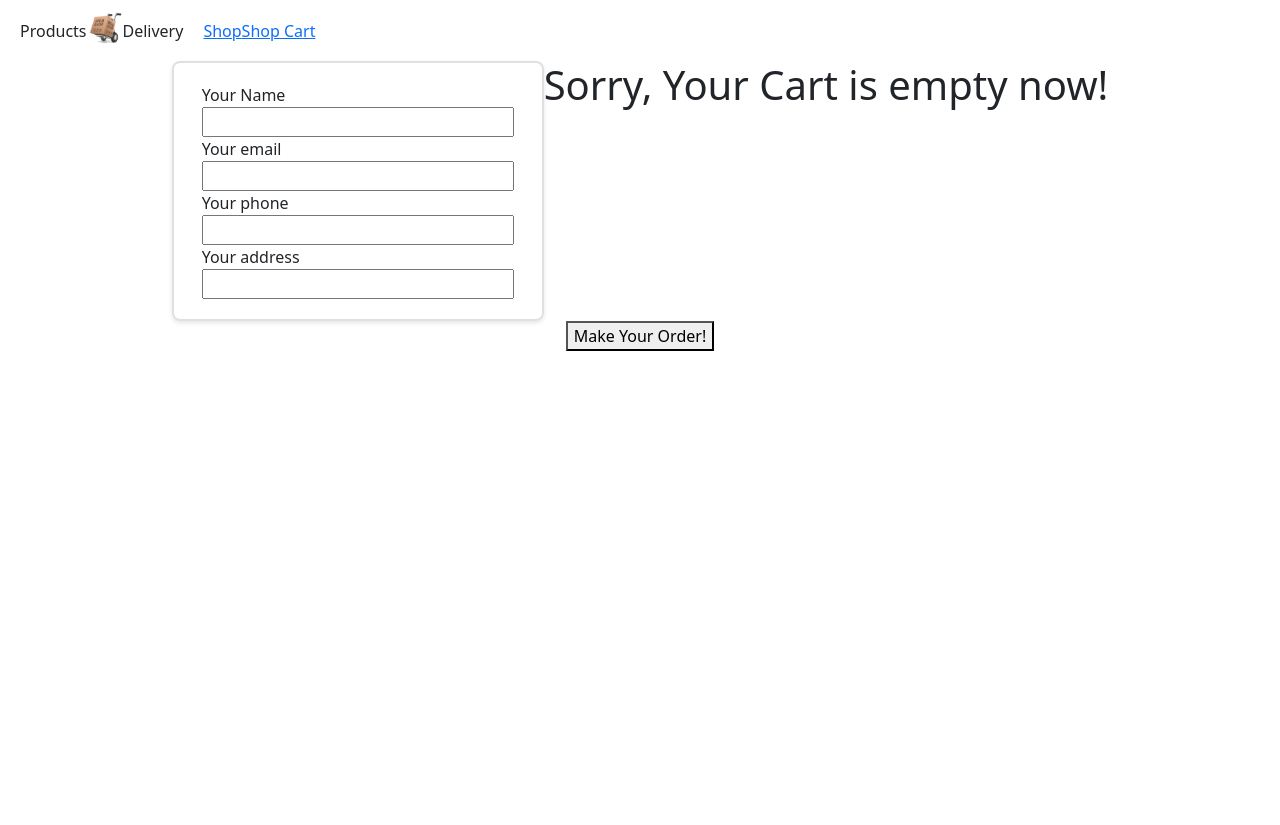
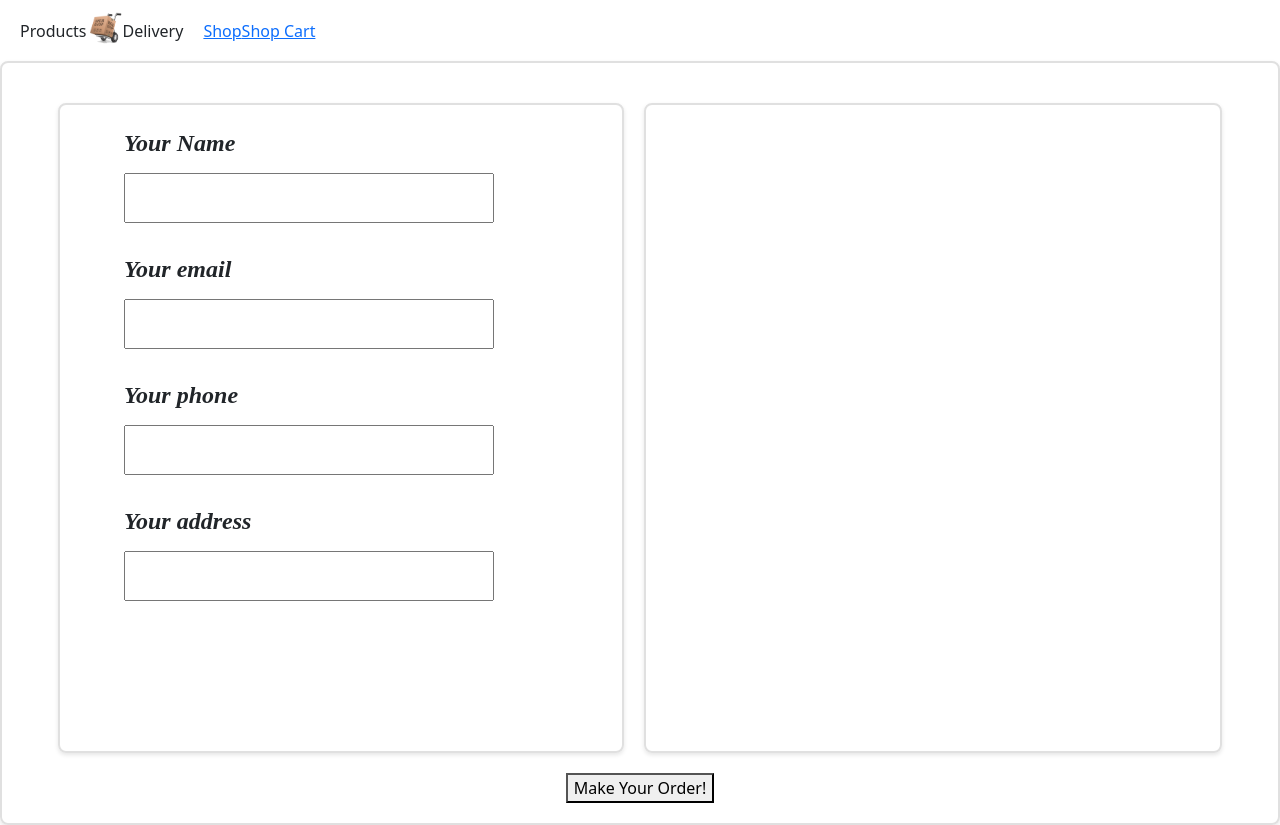
Before and after one commit to Oleksandr-Berd/the-food-delivery-shop, a React (Create React App) app: page /shoppingCart in a window 1280 px wide. Before the commit the page ends 800 px from the top, so only its background shows below. Built offline with nearby package versions, Linux system fonts and the light colour scheme.

Commit message:
styling form and add react vizualizes

```diff
--- a/package.json
+++ b/package.json
@@ -16,6 +16,7 @@
     "react-router-dom": "^6.11.2",
     "react-scripts": "5.0.1",
     "react-toastify": "^9.1.3",
+    "react-virtualized": "^9.22.5",
     "styled-components": "^5.3.11",
     "web-vitals": "^2.1.4",
     "yup": "^1.2.0"
--- a/src/Components/ShopCartItem/ShopCartItem.jsx
+++ b/src/Components/ShopCartItem/ShopCartItem.jsx
@@ -1,9 +1,15 @@
-const ShopCartItem = ({id, name, image, price}) => {
-    return (<li>
-        <img src={image} alt={name} />
-        <h3>{name}</h3>
-        <p>{price}</p>
-    </li> );
+import * as SC from "./ShopCartItemStyle"
+
+const ShopCartItem = ({ id, name, image, price }) => {
+    return (
+      <SC.Item>
+        <SC.Image src={image} alt={name} />
+        <SC.TextContainer>
+          <h3>{name}</h3>
+          <p>Price: {price}</p>
+        </SC.TextContainer>
+      </SC.Item>
+    );
 }
 
 export default ShopCartItem;
--- /dev/null
+++ b/src/Components/ShopCartItem/ShopCartItemStyle.js
@@ -0,0 +1,28 @@
+import styled from "styled-components"
+
+export const Item = styled.li`
+  display: flex;
+  flex-direction: row;
+  align-items: center;
+
+  padding-top: ${(props) => props.theme.spacing[5] + "px"};
+  padding-bottom: ${(props) => props.theme.spacing[5] + "px"};
+  padding-right: ${(props) => props.theme.spacing[7] + "px"};
+  padding-left: ${(props) => props.theme.spacing[7] + "px"};
+  margin-bottom: ${(props) => props.theme.spacing[7] + "px"};
+
+
+
+  border: 2px solid #e0e0e0;
+  border-radius: 8px;
+  box-shadow: 0 2px 4px rgba(0, 0, 0, 0.1);
+`;
+
+export const Image = styled.img`
+  height: ${(props) => props.theme.spacing[11] + "px"};
+  margin-right: ${(props) => props.theme.spacing[5] + "px"};
+`;
+
+export const TextContainer = styled.div`
+text-align: left;
+`
--- a/src/Components/ShopCartList/ShopCartList.jsx
+++ b/src/Components/ShopCartList/ShopCartList.jsx
@@ -1,4 +1,5 @@
 import { useContext } from "react";
+import * as SC from "./ShopcartListStyle";
 import productsCartContext from "../../context/productsCartContext";
 import ShopCartItem from "../ShopCartItem/ShopCartItem";
 
@@ -8,26 +9,25 @@ const { chosenProducts, productsCart } = useContext(productsCartContext);
       ? chosenProducts.filter(({ idMeal }) => productsCart.includes(idMeal))
         : null;
 
+  const listHeight = window.innerHeight - 150;
+
       return (
-        <div>
-          <ul>
-            {!!formedProducts && formedProducts.length > 0 ? (
-              formedProducts.map(({ strMeal, strMealThumb, idMeal, price }) => (
-                <ShopCartItem
-                  key={idMeal}
-                  id={idMeal}
-                  image={strMealThumb}
-                  price={price}
-                  name={strMeal}
-                />
-              ))
-            ) : (
-              <>
-                <h1>Sorry, Your Cart is empty now!</h1>
-              </>
-            )}
-          </ul>
-        </div>
+        <SC.CustomList
+          width={600}
+          height={listHeight}
+          rowCount={formedProducts.length}
+          rowHeight={200}
+          rowRenderer={({ index, key, style }) => (
+            <div key={key} style={style}>
+              <ShopCartItem
+                id={formedProducts[index].idMeal}
+                image={formedProducts[index].strMealThumb}
+                price={formedProducts[index].price}
+                name={formedProducts[index].strMeal}
+              />
+            </div>
+          )}
+        />
       );
 }
 
--- /dev/null
+++ b/src/Components/ShopCartList/ShopcartListStyle.js
@@ -0,0 +1,14 @@
+import styled from "styled-components";
+import { List } from "react-virtualized";
+
+
+export const CustomList = styled(List)`
+  padding-top: ${(props) => props.theme.spacing[3] + "px"};
+  padding-right: ${(props) => props.theme.spacing[7] + "px"};
+  padding-left: ${(props) => props.theme.spacing[7] + "px"};
+  margin-left: ${(props) => props.theme.spacing[5] + "px"};
+
+  border: 2px solid #e0e0e0;
+  border-radius: 8px;
+  box-shadow: 0 2px 4px rgba(0, 0, 0, 0.1);
+`;
--- a/src/Components/ShopCartOrderForm/ShopCartOrderForm.jsx
+++ b/src/Components/ShopCartOrderForm/ShopCartOrderForm.jsx
@@ -40,7 +40,7 @@ const ShopCartOrderForm = () => {
         <SC.FormContainer>
           <SC.GeneralInputContainer>
             <SC.InputContainer>
-              <label htmlFor="name">Your Name</label>
+              <SC.Label htmlFor="name">Your Name</SC.Label>
               <SC.Input
                 id="name"
                 name="name"
@@ -54,8 +54,8 @@ const ShopCartOrderForm = () => {
               ) : null}
             </SC.InputContainer>
             <SC.InputContainer>
-              <label htmlFor="email">Your email</label>
-              <input
+              <SC.Label htmlFor="email">Your email</SC.Label>
+              <SC.Input
                 id="email"
                 name="email"
                 value={formik.values.email}
@@ -68,8 +68,8 @@ const ShopCartOrderForm = () => {
               ) : null}
             </SC.InputContainer>
             <SC.InputContainer>
-              <label htmlFor="phone">Your phone</label>
-              <input
+              <SC.Label htmlFor="phone">Your phone</SC.Label>
+              <SC.Input
                 id="phone"
                 name="phone"
                 value={formik.values.phone}
@@ -81,9 +81,10 @@ const ShopCartOrderForm = () => {
               {formik.errors.phone ? (
                 <div name="name">{formik.errors.phone}</div>
               ) : null}
+            </SC.InputContainer>
             <SC.InputContainer>
-                <label htmlFor="address">Your address</label>
-                <input
+              <SC.Label htmlFor="address">Your address</SC.Label>
+              <SC.Input
                 id="address"
                 name="address"
                 value={formik.values.address}
@@ -95,7 +96,6 @@ const ShopCartOrderForm = () => {
                 <div name="address">{formik.errors.address}</div>
               ) : null}
             </SC.InputContainer>
-            </SC.InputContainer>
           </SC.GeneralInputContainer>
           <ShopCartList />
         </SC.FormContainer>
--- a/src/Components/ShopCartOrderForm/ShopCartOrderStyle.js
+++ b/src/Components/ShopCartOrderForm/ShopCartOrderStyle.js
@@ -8,23 +8,6 @@ export const PageContainer = styled.div`
 
 
 export const Form = styled.form`
-  /* padding-top: ${(props) => props.theme.spacing[5] + "px"};
-  padding-bottom: ${(props) => props.theme.spacing[5] + "px"};
-  padding-right: ${(props) => props.theme.spacing[7] + "px"};
-  padding-left: ${(props) => props.theme.spacing[7] + "px"};
-
-  border: 2px solid #e0e0e0;
-  border-radius: 8px;
-  box-shadow: 0 2px 4px rgba(0, 0, 0, 0.1); */
-`;
-
-export const FormContainer = styled.div`
-  display: flex;
-  flex-direction: row;
-  justify-content: center;
-`;
-
-export const GeneralInputContainer = styled.div`
   padding-top: ${(props) => props.theme.spacing[5] + "px"};
   padding-bottom: ${(props) => props.theme.spacing[5] + "px"};
   padding-right: ${(props) => props.theme.spacing[7] + "px"};
@@ -35,15 +18,55 @@ export const GeneralInputContainer = styled.div`
   box-shadow: 0 2px 4px rgba(0, 0, 0, 0.1);
 `;
 
+export const FormContainer = styled.div`
+  display: flex;
+  flex-direction: row;
+  justify-content: center;
+
+
+  padding-top: ${(props) => props.theme.spacing[5] + "px"};
+  padding-bottom: ${(props) => props.theme.spacing[5] + "px"};
+  padding-right: ${(props) => props.theme.spacing[7] + "px"};
+  padding-left: ${(props) => props.theme.spacing[7] + "px"};
+`;
+
+export const GeneralInputContainer = styled.div`
+  padding-top: ${(props) => props.theme.spacing[5] + "px"};
+  padding-bottom: ${(props) => props.theme.spacing[5] + "px"};
+  padding-right: ${(props) => props.theme.spacing[11] + "px"};
+  padding-left: ${(props) => props.theme.spacing[10] + "px"};
+
+  width: ${(props) => props.theme.percentage[6]};
+
+  border: 2px solid #e0e0e0;
+  border-radius: 8px;
+  box-shadow: 0 2px 4px rgba(0, 0, 0, 0.1);
+`;
+
 export const InputContainer = styled.div`
   display: flex;
   flex-direction: column;
 
-
+  &:not(:last-child) {
+    margin-bottom: ${(props) => props.theme.spacing[7] + "px"};
+  }
 
   text-align: left;
 `;
 
 export const Input = styled.input`
-  width:${(props) => props.theme.spacing[13] + "px"}
+  padding-top: ${(props) => props.theme.spacing[2] + "px"};
+  padding-bottom: ${(props) => props.theme.spacing[2] + "px"};
+  padding-right: ${(props) => props.theme.spacing[5] + "px"};
+
+  font-size: ${(props) => props.theme.size.S};
 `;
+
+export const Label = styled.label`
+  margin-bottom: ${(props) => props.theme.spacing[3] + "px"};
+
+  font-size: ${props => props.theme.size.M};
+  font-style: italic;
+  font-weight: ${props => props.theme.weight.bold};
+  font-family: ${props => props.theme.fontFamily.text};
+`;
--- a/src/index.js
+++ b/src/index.js
@@ -2,6 +2,7 @@ import React from 'react';
 import ReactDOM from 'react-dom/client';
 import './index.css';
 import "bootstrap/dist/css/bootstrap.min.css";
+import "react-virtualized/styles.css";
 
 import App from './App';
 import reportWebVitals from './reportWebVitals';
```
Also changed, not shown: 1 other file (tests, documents, lock files or other folders). Lines whose indentation alone changed are shown as unchanged.
